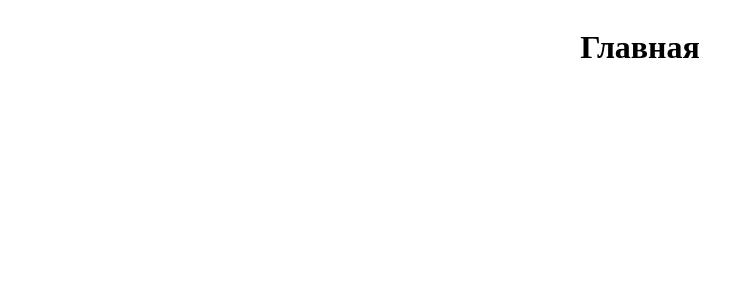
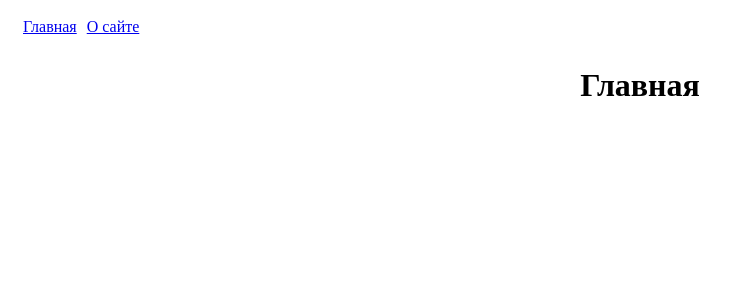
Before and after one commit to garche/angular-lesson, an Angular app in the folder angular-modules/: page / in a window 1280 px wide. Shown: the top 300 px of the page, without its empty margins (0-739 px from the left). Built offline with nearby package versions, Linux system fonts and the light colour scheme.

Commit message:
routing-base

```diff
--- a/angular-modules/src/app/components/app/app.component.css
+++ b/angular-modules/src/app/components/app/app.component.css
@@ -0,0 +1,7 @@
+.main-layout__nav-bar {
+  padding: 10px;
+}
+
+a {
+  padding: 5px;
+}
--- a/angular-modules/src/app/components/app/app.component.html
+++ b/angular-modules/src/app/components/app/app.component.html
@@ -1,3 +1,7 @@
 <div class="main-layout">
+  <nav class="main-layout__nav-bar">
+    <a routerLink="" routerLinkActive="active">Главная</a>
+    <a routerLink="/about" routerLinkActive="active">О сайте</a>
+  </nav>
   <router-outlet></router-outlet>
 </div>
```
